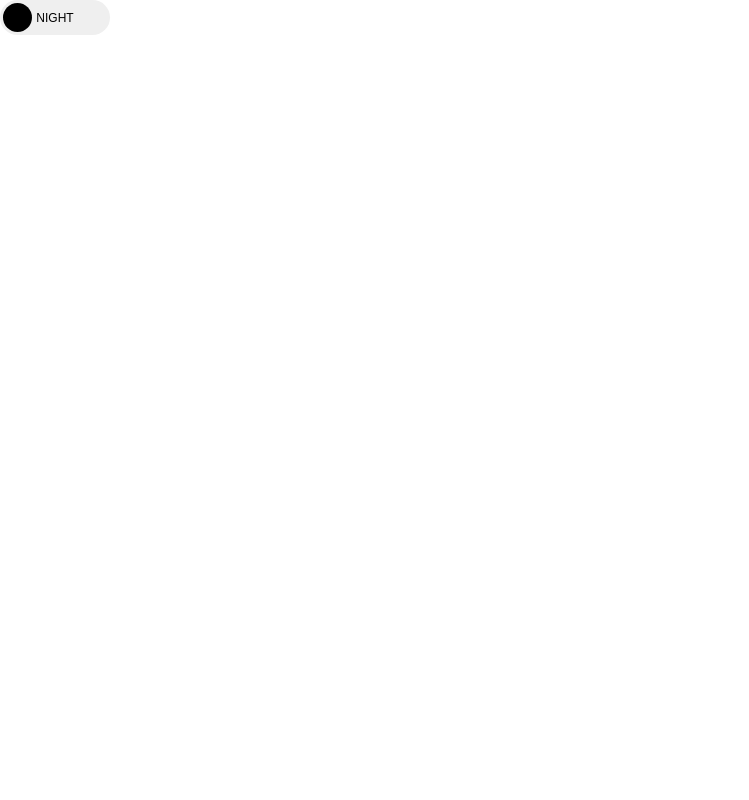
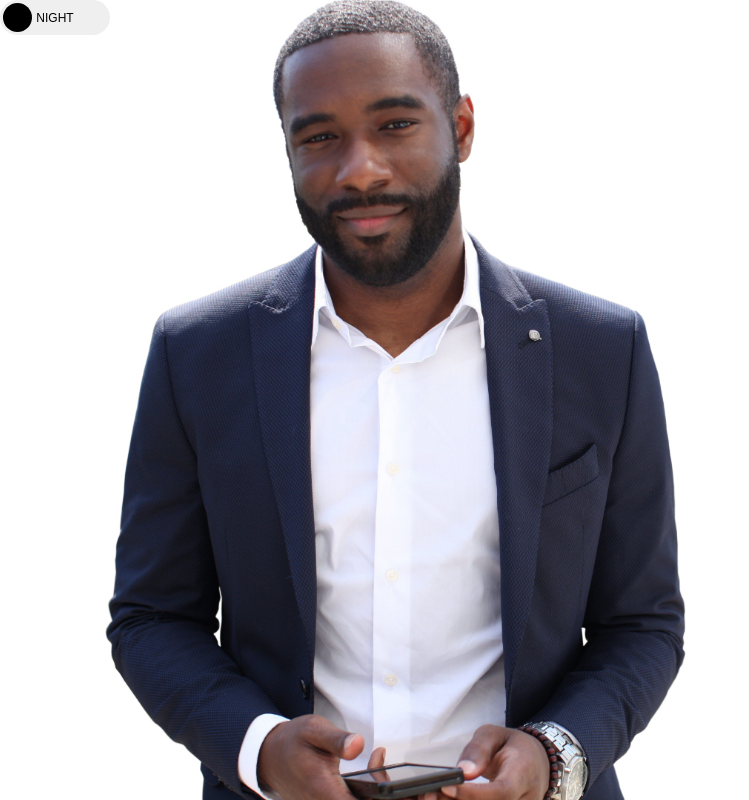
Before and after one commit to ReyHaynes/reyhaynes.com, a React (Create React App) app: page / in a window 1280 px wide. Shown: the whole page, without its empty margins (0-749 px from the left). Built offline with nearby package versions, Linux system fonts and the light colour scheme; a web font is replaced by a local one.

Commit message:
Toggle/theme refactor. Local storage persistency.

```diff
--- a/src/views/App.scss
+++ b/src/views/App.scss
@@ -4,17 +4,46 @@ $root: $root;
 
 #{$root} {
   position: relative;
+  width: 100vw;
   min-height: 100vh;
 
   &#{$appLightTheme} {
-    background-color: theme-color('light','background-color');
     color: theme-color('light','color');
-    transition: background-color $appThemeTransitionTime;
+    & #{$root}-background--theme-light {
+      opacity: 1;
+    }
   }
 
   &#{$appDarkTheme} {
-    background-color: theme-color('dark','background-color');
     color: theme-color('dark','color');
-    transition: background-color $appThemeTransitionTime;
+    & #{$root}-background--theme-dark {
+      opacity: 1;
+    }
+  }
+
+  #{$root}-background {
+    position: absolute;
+    top: 0;
+    left: 0;
+    background-size: contain;
+    background-repeat: no-repeat;
+    background-position-x: 15%;
+    width: 100vw;
+    min-height: 100vh;
+    transition: opacity $appThemeTransitionTime;
+
+    &--theme-light {
+      @extend #{$root}-background;
+      background-color: theme-color('light','background-color');
+      background-image: url('../assets/light-bg-selfie.jpg');
+      opacity: 0;
+    }
+
+    &--theme-dark {
+      @extend #{$root}-background;
+      background-color: theme-color('dark','background-color');
+      background-image: url('../assets/dark-bg-selfie.jpg');
+      opacity: 0;
+    }
   }
 }
--- a/src/views/App.tsx
+++ b/src/views/App.tsx
@@ -3,12 +3,19 @@ import './App.scss'
 import { ThemeToggleButton } from '../components'
 
 const App = () => {
-  const [isThemeDark, setIsThemeDark] = useState<boolean>(false)
+  const themeLocalStorage:boolean = localStorage.getItem('DarkMode') === 'true'
 
-  const toggleTheme = () => setIsThemeDark(!isThemeDark)
+  const [isThemeDark, setIsThemeDark] = useState<boolean>(themeLocalStorage)
+
+  const toggleTheme = () => {
+    localStorage.setItem('DarkMode', String(!isThemeDark))
+    setIsThemeDark(!isThemeDark)
+  }
 
   return (
-    <div className={isThemeDark ? 'app app--theme-dark': 'app app--theme-light'}>
+    <div className={'app ' + (isThemeDark ? 'app--theme-dark': 'app--theme-light')}>
+      <div className='app-background--theme-light'></div>
+      <div className='app-background--theme-dark'></div>
       <ThemeToggleButton toggle={toggleTheme} isThemeDark={isThemeDark} />
     </div>
   );
```
Also changed, not shown: src/assets/dark-bg-selfie.jpg (added), src/assets/light-bg-selfie.jpg (renamed from public/bg_selfie.jpg).
